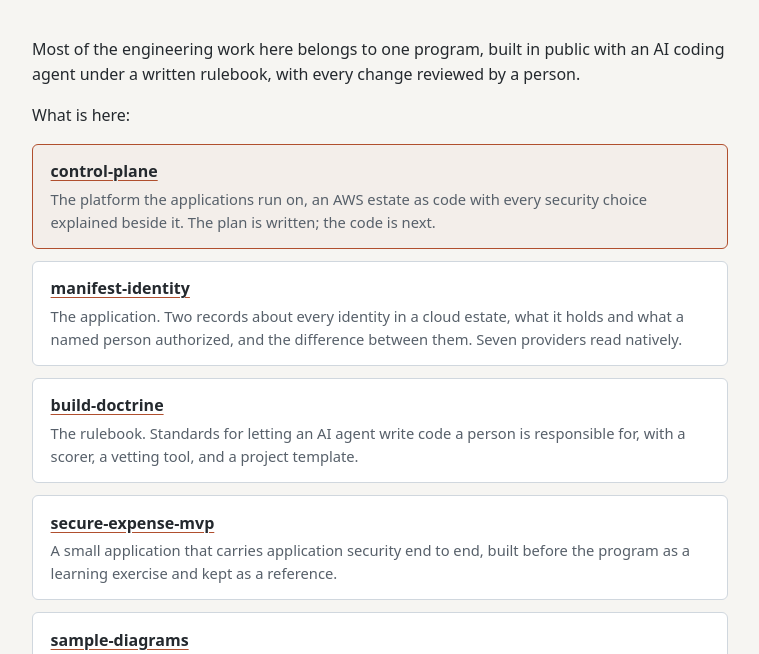
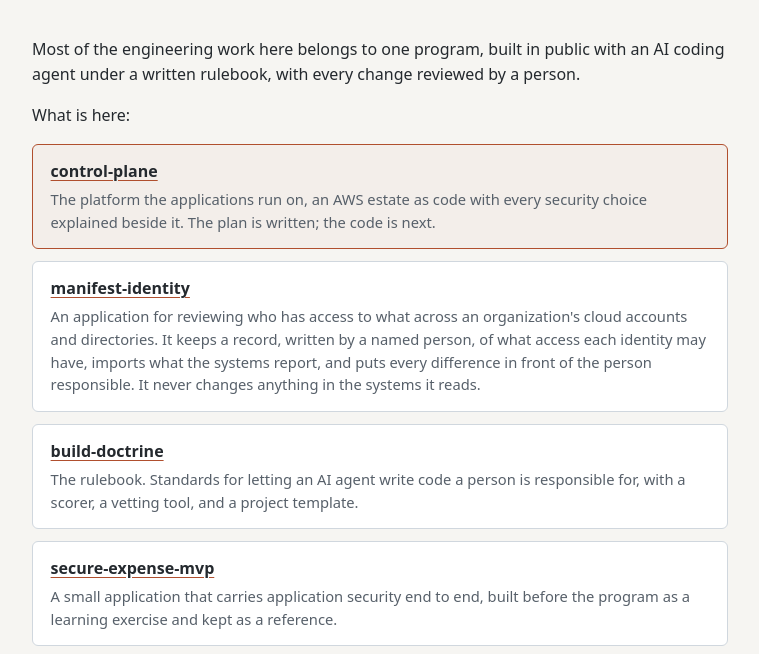
Before and after one commit to tltaylor1/tltaylor1.github.io, a plain HTML site: page index.html in a window 1280 px wide. Shown: the part 144-798 px from the top of the page, without its empty margins (260-1019 px from the left). Drawn offline with Linux system fonts and the light colour scheme.

Commit message:
SITE: manifest-identity in the words it was described with
The line for the application says what it is and what it does as its
owner described it.

Co-authored-by: Claude <noreply@anthropic.com>

```diff
--- a/index.html
+++ b/index.html
@@ -50,9 +50,12 @@
   </div>
   <div class="part">
     <h3><a href="https://github.com/manifest-identity/manifest-identity">manifest-identity</a></h3>
-    <p>The application. Two records about every identity in a cloud
-    estate, what it holds and what a named person authorized, and the
-    difference between them. Seven providers read natively.</p>
+    <p>An application for reviewing who has access to what across an
+    organization's cloud accounts and directories. It keeps a record,
+    written by a named person, of what access each identity may have,
+    imports what the systems report, and puts every difference in
+    front of the person responsible. It never changes anything in the
+    systems it reads.</p>
   </div>
   <div class="part">
     <h3><a href="https://github.com/tltaylor1/build-doctrine">build-doctrine</a></h3>
```
Also changed, not shown: 1 other file.
